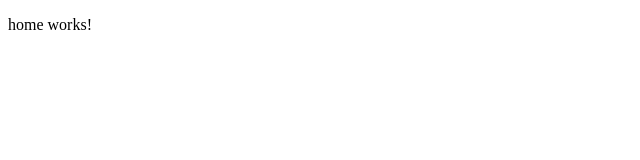
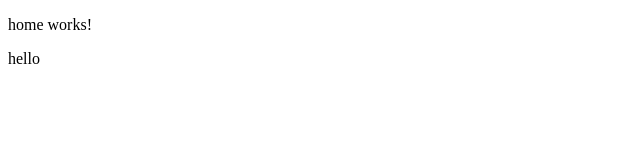
Before and after one commit to jjh6283/WiCHacks2023, an Angular app in the folder gAIn/: page / in a window 1280 px wide. Shown: the top 160 px of the page, without its empty margins (0-640 px from the left). Built offline with nearby package versions, Linux system fonts and the light colour scheme.

Commit message:
initialized mealplan page

```diff
--- a/gAIn/src/app/app.component.html
+++ b/gAIn/src/app/app.component.html
@@ -1 +1,4 @@
 <app-home></app-home>
+<div>
+  hello
+</div>
--- a/gAIn/src/app/app.module.ts
+++ b/gAIn/src/app/app.module.ts
@@ -3,11 +3,13 @@ import { BrowserModule } from '@angular/platform-browser';
 
 import { AppComponent } from './app.component';
 import { HomeComponent } from './home/home.component';
+import { MealplanComponent } from './mealplan/mealplan.component';
 
 @NgModule({
   declarations: [
     AppComponent,
-    HomeComponent
+    HomeComponent,
+    MealplanComponent
   ],
   imports: [
     BrowserModule
--- /dev/null
+++ b/gAIn/src/app/mealplan/mealplan.component.html
@@ -0,0 +1 @@
+<p>mealplan works!</p>
```
Also changed, not shown: gAIn/src/app/mealplan/mealplan.component.ts (added, +10 -0 lines), gAIn/src/app/mealplan/mealplan.component.css (added), 1 other file (tests, documents, lock files or other folders).
